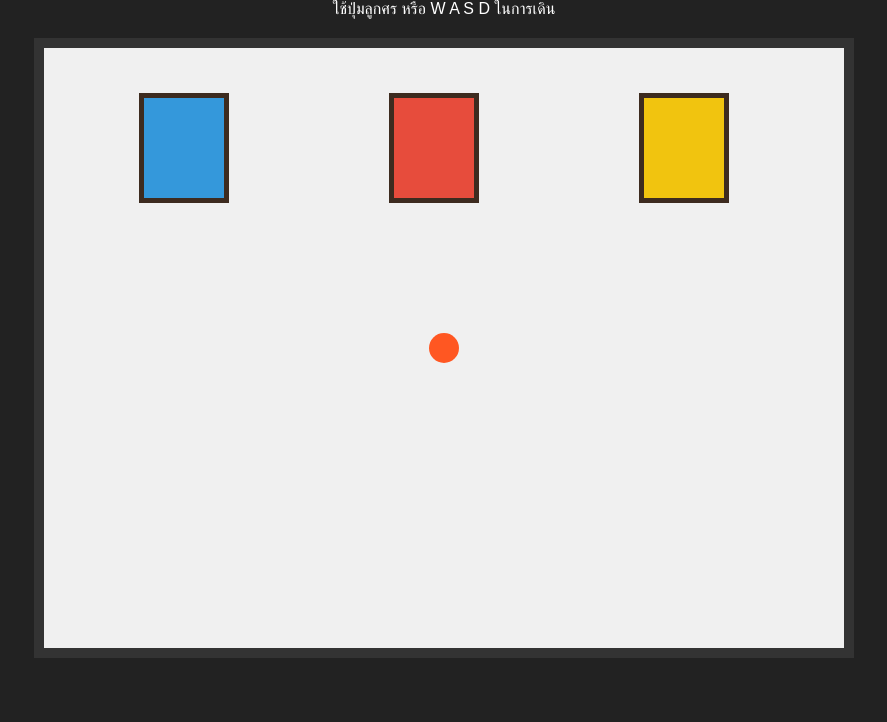
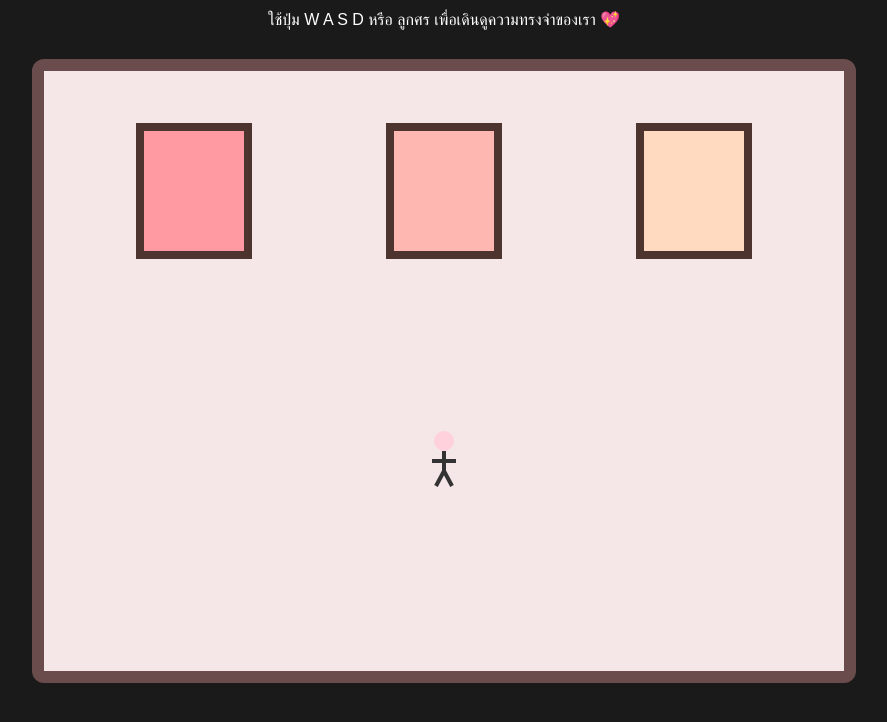
Before and after one commit to tulyapornwor/valentine, a plain HTML site: page index.html in a window 1280 px wide. Shown: the whole page, without its empty margins (196-1083 px from the left). Drawn offline with Linux system fonts and the light colour scheme.

Commit message:
Revamp gallery HTML structure and styles

```diff
--- a/index.html
+++ b/index.html
@@ -1,79 +1,128 @@
 <!DOCTYPE html>
 <html>
 <head>
-    <title>Simple 2D Gallery</title>
+<meta charset="UTF-8">
+<title>Our Love Gallery</title>
+
 <style>
-        body { margin: 0; overflow: hidden; background: #222; font-family: sans-serif; }
-        canvas { display: block; background: #f0f0f0; margin: 20px auto; border: 10px solid #333; }
-        .instructions { color: white; text-align: center; }
+body{
+    margin:0;
+    background:#1a1a1a;
+    font-family:sans-serif;
+}
+.instructions{
+    color:#fff;
+    text-align:center;
+    padding:10px;
+}
+canvas{
+    display:block;
+    margin:20px auto;
+    background:#f5e6e8;
+    border:12px solid #6b4c4c;
+    border-radius:12px;
+}
 </style>
 </head>
+
 <body>
-    <div class="instructions">ใช้ปุ่มลูกศร หรือ W A S D ในการเดิน</div>
+
+<div class="instructions">ใช้ปุ่ม W A S D หรือ ลูกศร เพื่อเดินดูความทรงจำของเรา 💖</div>
 <canvas id="galleryCanvas" width="800" height="600"></canvas>
 
 <script>
 const canvas = document.getElementById('galleryCanvas');
 const ctx = canvas.getContext('2d');
 
-        // ข้อมูลตัวละคร
-        const player = {
-            x: 400, y: 300, size: 30, color: '#ff5722', speed: 5
+const player={
+    x:400,
+    y:400,
+    speed:3
 };
 
-        // ข้อมูลรูปภาพในแกลเลอรี
-        const paintings = [
-            { x: 100, y: 50, w: 80, h: 100, color: '#3498db', title: 'Blue Ocean' },
-            { x: 350, y: 50, w: 80, h: 100, color: '#e74c3c', title: 'Sunset' },
-            { x: 600, y: 50, w: 80, h: 100, color: '#f1c40f', title: 'Desert' }
+const paintings=[
+ {x:100,y:60,w:100,h:120,color:'#ff9aa2',title:'วันแรกที่เราเจอกัน'},
+ {x:350,y:60,w:100,h:120,color:'#ffb7b2',title:'ทริปแรกของเรา'},
+ {x:600,y:60,w:100,h:120,color:'#ffdac1',title:'วันที่มีความสุขที่สุด'}
 ];
 
-        const keys = {};
+const keys={};
 
-        // ตรวจจับการกดปุ่ม
-        window.addEventListener('keydown', e => keys[e.key.toLowerCase()] = true);
-        window.addEventListener('keyup', e => keys[e.key.toLowerCase()] = false);
+window.addEventListener('keydown',e=>keys[e.key.toLowerCase()]=true);
+window.addEventListener('keyup',e=>keys[e.key.toLowerCase()]=false);
 
-        function update() {
-            // ควบคุมการเดิน
-            if (keys['w'] || keys['arrowup']) player.y -= player.speed;
-            if (keys['s'] || keys['arrowdown']) player.y += player.speed;
-            if (keys['a'] || keys['arrowleft']) player.x -= player.speed;
-            if (keys['d'] || keys['arrowright']) player.x += player.speed;
+function drawPerson(x,y){
+
+    // ขา
+    ctx.strokeStyle="#333";
+    ctx.lineWidth=4;
+    ctx.beginPath();
+    ctx.moveTo(x,y);
+    ctx.lineTo(x-8,y+15);
+    ctx.moveTo(x,y);
+    ctx.lineTo(x+8,y+15);
+    ctx.stroke();
+
+    // ตัว
+    ctx.beginPath();
+    ctx.moveTo(x,y-20);
+    ctx.lineTo(x,y);
+    ctx.stroke();
+
+    // แขน
+    ctx.beginPath();
+    ctx.moveTo(x-12,y-10);
+    ctx.lineTo(x+12,y-10);
+    ctx.stroke();
+
+    // หัว
+    ctx.fillStyle="#ffd1dc";
+    ctx.beginPath();
+    ctx.arc(x,y-30,10,0,Math.PI*2);
+    ctx.fill();
+}
+
+function update(){
+
+ if(keys['w']||keys['arrowup'])player.y-=player.speed;
+ if(keys['s']||keys['arrowdown'])player.y+=player.speed;
+ if(keys['a']||keys['arrowleft'])player.x-=player.speed;
+ if(keys['d']||keys['arrowright'])player.x+=player.speed;
 
  draw();
  requestAnimationFrame(update);
 }
 
-        function draw() {
-            ctx.clearRect(0, 0, canvas.width, canvas.height);
+function draw(){
 
-            // วาดรูปภาพและกรอบ
-            paintings.forEach(art => {
-                // วาดกรอบรูป (Frame)
-                ctx.fillStyle = '#3d2b1f';
-                ctx.fillRect(art.x - 5, art.y - 5, art.w + 10, art.h + 10);
+ ctx.fillStyle="#f5e6e8";
+ ctx.fillRect(0,0,canvas.width,canvas.height);
 
-                // วาดภาพ (ในที่นี้ใช้สีแทนภาพ)
-                ctx.fillStyle = art.color;
-                ctx.fillRect(art.x, art.y, art.w, art.h);
+ paintings.forEach(art=>{
 
-                // ตรวจสอบระยะห่าง (Interaction)
-                const dist = Math.hypot(player.x - (art.x + art.w/2), player.y - (art.y + art.h/2));
-                if (dist < 80) {
-                    ctx.fillStyle = 'black';
-                    ctx.fillText(art.title, art.x, art.y - 15);
+     ctx.fillStyle="#4e342e";
+     ctx.fillRect(art.x-8,art.y-8,art.w+16,art.h+16);
+
+     ctx.fillStyle=art.color;
+     ctx.fillRect(art.x,art.y,art.w,art.h);
+
+     const dist=Math.hypot(
+         player.x-(art.x+art.w/2),
+         player.y-(art.y+art.h/2)
+     );
+
+     if(dist<90){
+         ctx.fillStyle="#000";
+         ctx.font="16px sans-serif";
+         ctx.fillText(art.title,art.x,art.y-15);
      }
  });
 
-            // วาดตัวละคร
-            ctx.fillStyle = player.color;
-            ctx.beginPath();
-            ctx.arc(player.x, player.y, player.size/2, 0, Math.PI * 2);
-            ctx.fill();
+ drawPerson(player.x,player.y);
 }
 
 update();
 </script>
+
 </body>
 </html>
```
Lines whose indentation alone changed are shown as unchanged.
